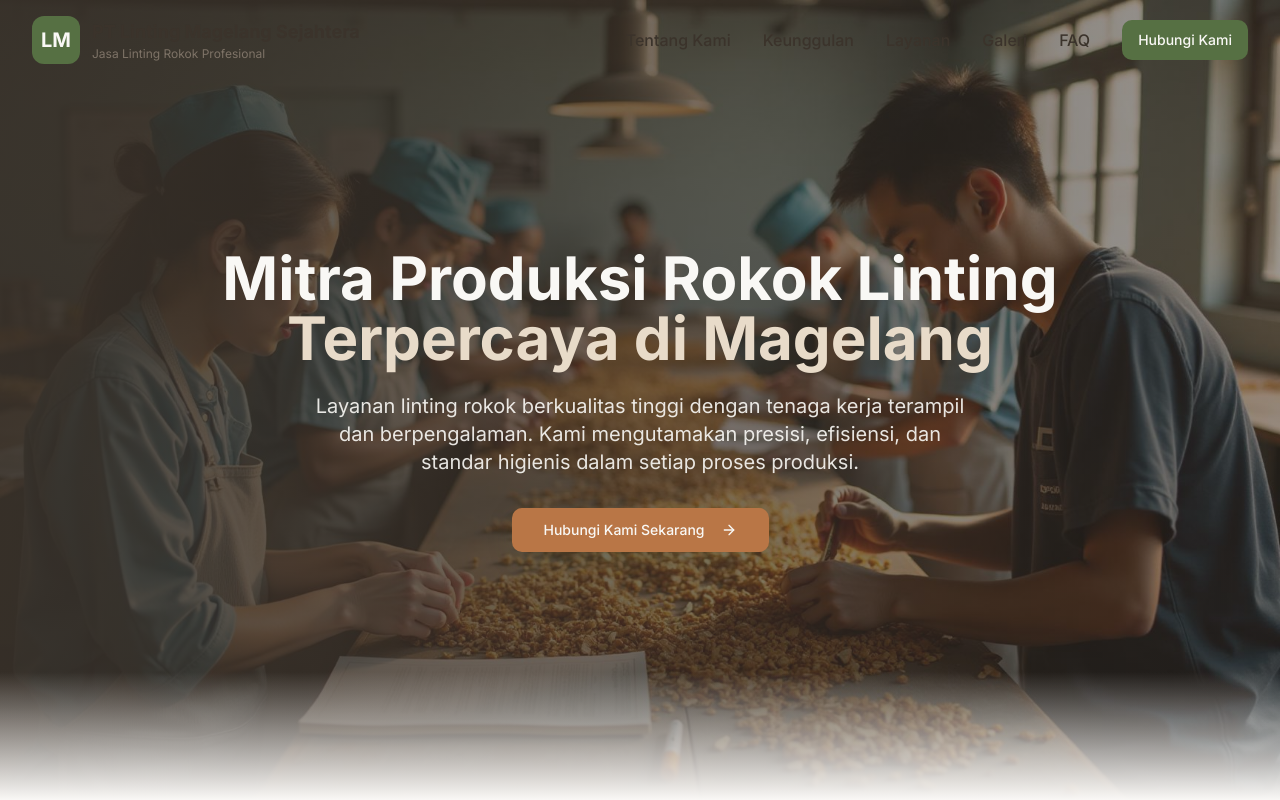
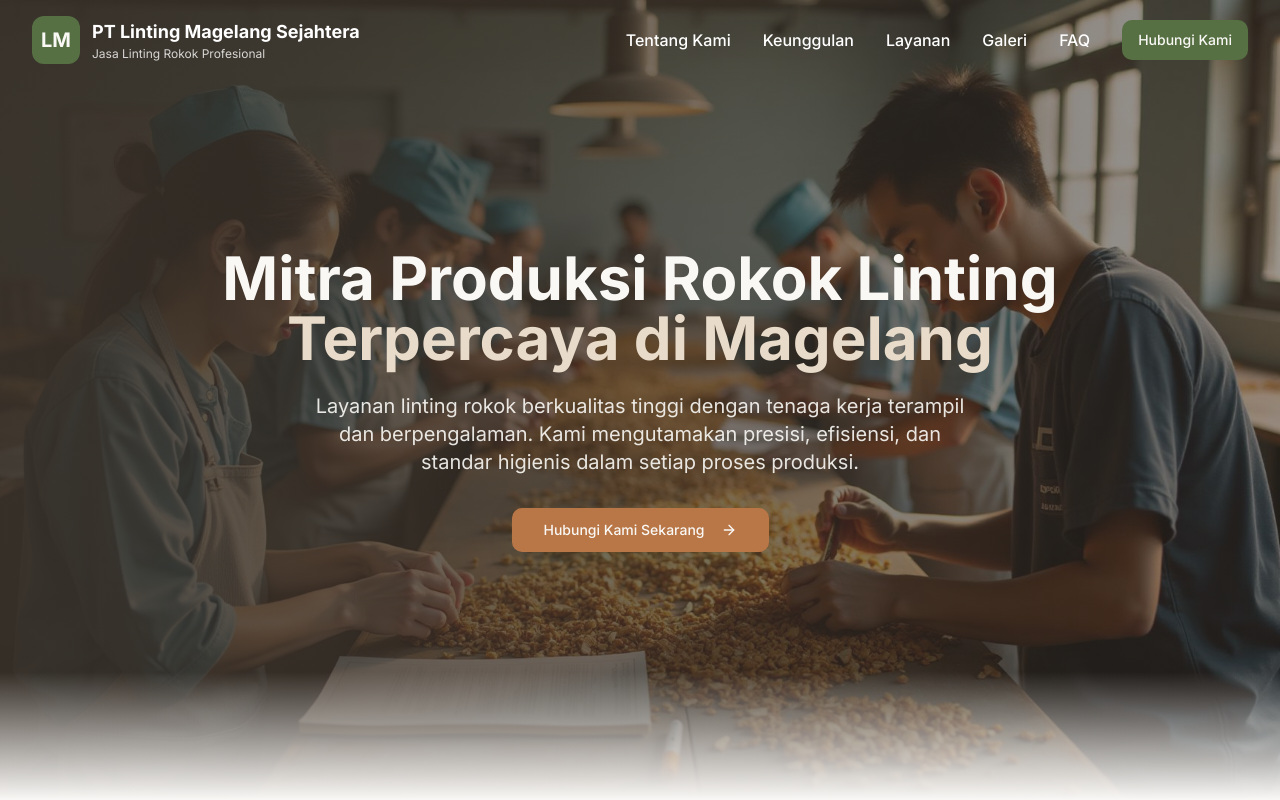
Before and after one commit to lufigad/linting-magelang-profile, a React (Vite) app: page / in a window 1280 px wide. Shown: the top 800 px of the page. Built offline with nearby package versions, Linux system fonts and the light colour scheme; the HTML template or start-up script is replaced by a standard one.

Commit message:
Fix navbar on desktop

```diff
--- a/src/components/Navbar.tsx
+++ b/src/components/Navbar.tsx
@@ -37,10 +37,12 @@ const Navbar = () => {
               <span className="text-primary-foreground font-bold text-xl">LM</span>
             </div>
             <div className="hidden sm:block">
-              <h1 className="font-bold text-lg text-foreground">
+              <h1 className={`font-bold text-lg ${isScrolled || isMobileMenuOpen ? "text-foreground" : "text-white"}`}>
                 PT Linting Magelang Sejahtera
               </h1>
-              <p className="text-xs text-muted-foreground">Jasa Linting Rokok Profesional</p>
+              <p className={`text-xs ${isScrolled || isMobileMenuOpen ? "text-muted-foreground" : "text-white/80"}`}>
+                Jasa Linting Rokok Profesional
+              </p>
             </div>
           </div>
 
@@ -48,31 +50,41 @@ const Navbar = () => {
           <div className="hidden md:flex items-center space-x-6 lg:space-x-8">
             <button
               onClick={() => scrollToSection("tentang")}
-              className="text-foreground hover:text-primary transition-smooth font-medium"
+              className={`${
+                isScrolled ? "text-foreground" : "text-white"
+              } hover:text-primary transition-smooth font-medium`}
             >
               Tentang Kami
             </button>
             <button
               onClick={() => scrollToSection("keunggulan")}
-              className="text-foreground hover:text-primary transition-smooth font-medium"
+              className={`${
+                isScrolled ? "text-foreground" : "text-white"
+              } hover:text-primary transition-smooth font-medium`}
             >
               Keunggulan
             </button>
             <button
               onClick={() => scrollToSection("layanan")}
-              className="text-foreground hover:text-primary transition-smooth font-medium"
+              className={`${
+                isScrolled ? "text-foreground" : "text-white"
+              } hover:text-primary transition-smooth font-medium`}
             >
               Layanan
             </button>
             <button
               onClick={() => scrollToSection("galeri")}
-              className="text-foreground hover:text-primary transition-smooth font-medium"
+              className={`${
+                isScrolled ? "text-foreground" : "text-white"
+              } hover:text-primary transition-smooth font-medium`}
             >
               Galeri
             </button>
             <button
               onClick={() => scrollToSection("faq")}
-              className="text-foreground hover:text-primary transition-smooth font-medium"
+              className={`${
+                isScrolled ? "text-foreground" : "text-white"
+              } hover:text-primary transition-smooth font-medium`}
             >
               FAQ
             </button>
@@ -86,7 +98,7 @@ const Navbar = () => {
 
           {/* Mobile Menu Button */}
           <button
-            className="md:hidden text-foreground"
+            className={`md:hidden ${isScrolled || isMobileMenuOpen ? "text-foreground" : "text-white"}`}
             onClick={() => setIsMobileMenuOpen(!isMobileMenuOpen)}
           >
             {isMobileMenuOpen ? <X size={24} /> : <Menu size={24} />}
```
